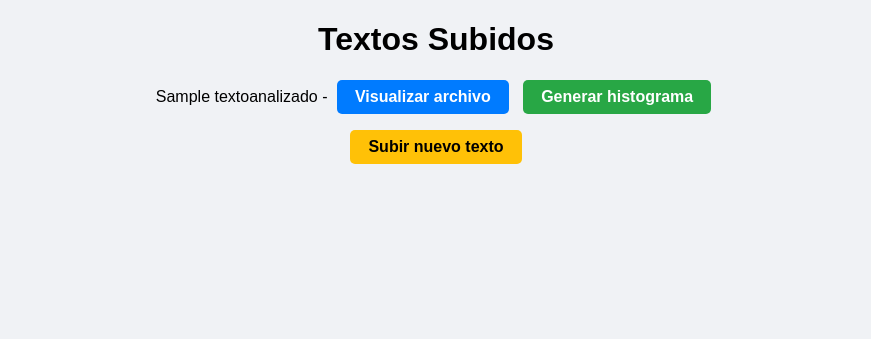
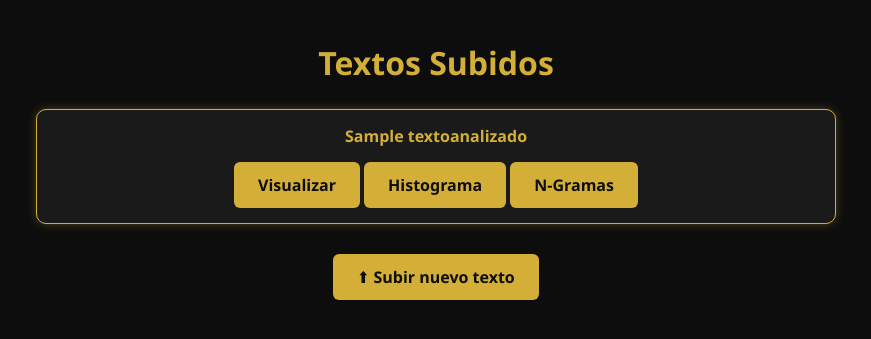
Before and after one commit to jennifer0219/sistema_pln, a Django app: page / in a window 1280 px wide. Shown: the top 339 px of the page, without its empty margins (204-1075 px from the left). Run offline with Django 5.2, Linux system fonts and the light colour scheme; tables that the repository leaves empty hold one stand-in row (values such as "Sample post"); parts of the project's set-up code (start-up, migrations or seed data) failed here and were passed over.

Commit message:
Se implementó funcionalidad de n-gramas en el flujo del sistema, asimismo se modifico el diseño de la app separando css de html, y se mejoró legibilidad del codigo

```diff
--- /dev/null
+++ b/analisis/static/analisis/style.css
@@ -0,0 +1,98 @@
+body {
+    font-family: 'Segoe UI', Tahoma, Geneva, Verdana, sans-serif;
+    background-color: #0d0d0d;
+    color: #f5f5f5;
+    margin: 0;
+    padding: 20px;
+    text-align: center;
+}
+
+/* Titulos */
+h1 {
+    color: #d4af37;
+    margin-bottom: 25px;
+}
+
+/* Tablas */
+table {
+    margin: 20px auto;
+    border-collapse: collapse;
+    background-color: #1a1a1a;
+    border: 1px solid #d4af37;
+    min-width: 400px;
+    box-shadow: 0 0 15px rgba(212,175,55,0.4);
+}
+th, td {
+    padding: 12px 18px;
+    border: 1px solid #333;
+}
+th {
+    background-color: #d4af37;
+    color: #0d0d0d;
+    text-transform: uppercase;
+}
+tr:nth-child(even) {
+    background-color: #262626;
+}
+
+/* Botones */
+a.button, button {
+    display: inline-block;
+    margin-top: 15px;
+    padding: 12px 24px;
+    text-decoration: none;
+    font-weight: bold;
+    border-radius: 6px;
+    transition: 0.3s;
+    cursor: pointer;
+}
+a.button {
+    background-color: #d4af37;
+    color: #0d0d0d;
+}
+a.button:hover, button:hover {
+    background-color: #b4942f;
+    color: #0d0d0d;
+}
+
+/* Lista de textos */
+ul {
+    list-style: none;
+    padding: 0;
+    max-width: 800px;
+    margin: auto;
+}
+li {
+    background-color: #1a1a1a;
+    margin: 15px 0;
+    padding: 15px;
+    border-radius: 10px;
+    border: 1px solid #d4af37;
+    box-shadow: 0 0 10px rgba(212,175,55,0.3);
+}
+strong {
+    color: #d4af37;
+}
+
+/* Formulario */
+form {
+    display: inline-block;
+    margin-top: 30px;
+    padding: 25px;
+    background-color: #1a1a1a;
+    border-radius: 12px;
+    border: 1px solid #d4af37;
+    box-shadow: 0 0 15px rgba(212,175,55,0.4);
+    min-width: 380px;
+    text-align: left;
+}
+input[type="file"], input[type="text"], textarea {
+    width: 100%;
+    padding: 10px;
+    margin-top: 6px;
+    border-radius: 6px;
+    border: 1px solid #d4af37;
+    background-color: #0d0d0d;
+    color: #f5f5f5;
+    font-size: 14px;
+}
--- /dev/null
+++ b/analisis/templates/analisis/base.html
@@ -0,0 +1,14 @@
+{% load static %}
+<!DOCTYPE html>
+<html lang="es">
+<head>
+    <meta charset="UTF-8">
+    <title>{% block title %}Sistema PLN{% endblock %}</title>
+    <link rel="stylesheet" href="{% static 'analisis/style.css' %}">
+</head>
+<body>
+    <div class="container">
+        {% block content %}{% endblock %}
+    </div>
+</body>
+</html>
--- a/analisis/templates/analisis/lista.html
+++ b/analisis/templates/analisis/lista.html
@@ -1,71 +1,20 @@
-<!DOCTYPE html>
-<html lang="es">
-<head>
-    <meta charset="UTF-8">
-    <title>Textos Subidos</title>
-    <style>
-        body {
-            text-align: center;
-            font-family: Arial, sans-serif;
-            background-color: #f0f2f5;
-        }
-        ul {
-            list-style-type: none;
-            padding: 0;
-        }
-        li {
-            margin: 15px 0;
-        }
-
-        a.button {
-            display: inline-block;
-            padding: 8px 18px;
-            margin: 0 5px;
-            text-decoration: none;
-            color: white;
-            font-weight: bold;
-            border-radius: 5px;
-            transition: 0.3s;
-        }
-
-        a.view-btn {
-            background-color: #007BFF;
-        }
-        a.view-btn:hover {
-            background-color: #0056b3;
-        }
-
-        a.hist-btn {
-            background-color: #28a745;
-        }
-        a.hist-btn:hover {
-            background-color: #1e7e34;
-        }
-
-        a.upload-btn {
-            background-color: #ffc107;
-            color: black;
-        }
-        a.upload-btn:hover {
-            background-color: #e0a800;
-        }
-    </style>
-</head>
-<body>
+{% extends 'analisis/base.html' %}
+{% block title %}Textos Subidos{% endblock %}
+{% block content %}
 
 <h1>Textos Subidos</h1>
 
 <ul>
     {% for texto in textos %}
         <li>
-            {{ texto.titulo }} -
-            <a href="{{ texto.archivo.url }}" class="button view-btn">Visualizar archivo</a>
-            <a href="{% url 'histograma' texto.id %}" class="button hist-btn">Generar histograma</a>
+            <strong>{{ texto.titulo }}</strong><br>
+            <a href="{{ texto.archivo.url }}" class="button">Visualizar</a>
+            <a href="{% url 'histograma' texto.id %}" class="button">Histograma</a>
+             <a href="{% url 'ngramas' texto.id %}" class="button">N-Gramas</a>
         </li>
     {% endfor %}
 </ul>
 
-<a href="{% url 'subir_texto' %}" class="button upload-btn">Subir nuevo texto</a>
+<a href="{% url 'subir_texto' %}" class="button">⬆ Subir nuevo texto</a>
 
-</body>
-</html>
+{% endblock %}
--- a/analisis/urls.py
+++ b/analisis/urls.py
@@ -5,4 +5,6 @@ urlpatterns = [
     path('subir/', views.subir_texto, name='subir_texto'),
     path('', views.lista_textos, name='lista_textos'),
     path('histograma/<int:texto_id>/', views.histograma, name='histograma'),
+   path('ngramas/<int:texto_id>/', views.ngramas, name='ngramas'),
+
 ]
--- a/analisis/views.py
+++ b/analisis/views.py
@@ -1,8 +1,7 @@
 from django.shortcuts import render, redirect, get_object_or_404
 from .models import TextoAnalizado
 from .forms import TextoAnalizadoForm
-from .utils import limpiar_texto
-from collections import Counter
+from .utils import limpiar_texto, frecuencias_palabras, frecuencias_ngramos
 
 def subir_texto(request):
     if request.method == 'POST':
@@ -23,13 +22,33 @@ def histograma(request, texto_id):
     with open(texto.archivo.path, "r", encoding="utf-8") as f:
         contenido = f.read()
 
-    # aplicar limpieza de texto (minúsculas, sin puntuación, sin stopwords)
-    palabras = limpiar_texto(contenido)
-
-    # contar frecuencias
-    contador = Counter(palabras)
+    tokens = limpiar_texto(contenido)
+    contador = frecuencias_palabras(tokens)
 
     return render(request, 'analisis/histograma.html', {
         'texto': texto,
-        'contador': contador.most_common()  # lista de (palabra, frecuencia)
+        'contador': contador.most_common()
     })
+
+def ngramas(request, texto_id):
+    texto = get_object_or_404(TextoAnalizado, id=texto_id)
+    with open(texto.archivo.path, "r", encoding="utf-8") as f:
+        contenido = f.read()
+
+    tokens = limpiar_texto(contenido)
+
+    n = request.GET.get('n')
+    try:
+        n = int(n)
+        if n < 1:
+            n = 2
+    except (TypeError, ValueError):
+        n = 2
+
+    contador = frecuencias_ngramos(tokens, n)
+
+    return render(request, 'analisis/ngramas.html', {
+        'texto': texto,
+        'contador': contador.most_common(),
+        'n': n
+    })
--- a/config/settings.py
+++ b/config/settings.py
@@ -126,3 +126,8 @@ import os
 
 MEDIA_URL = '/media/'
 MEDIA_ROOT = os.path.join(BASE_DIR, 'media')
+
+import os
+
+STATIC_URL = '/static/'
+STATICFILES_DIRS = [BASE_DIR / "static"]
```
Also changed, not shown: analisis/templates/analisis/histograma.html (+5 -50 lines), analisis/templates/analisis/ngramas.html (added, +27 -0 lines), analisis/templates/analisis/subir.html (+5 -55 lines), analisis/utils.py (+21 -7 lines).
